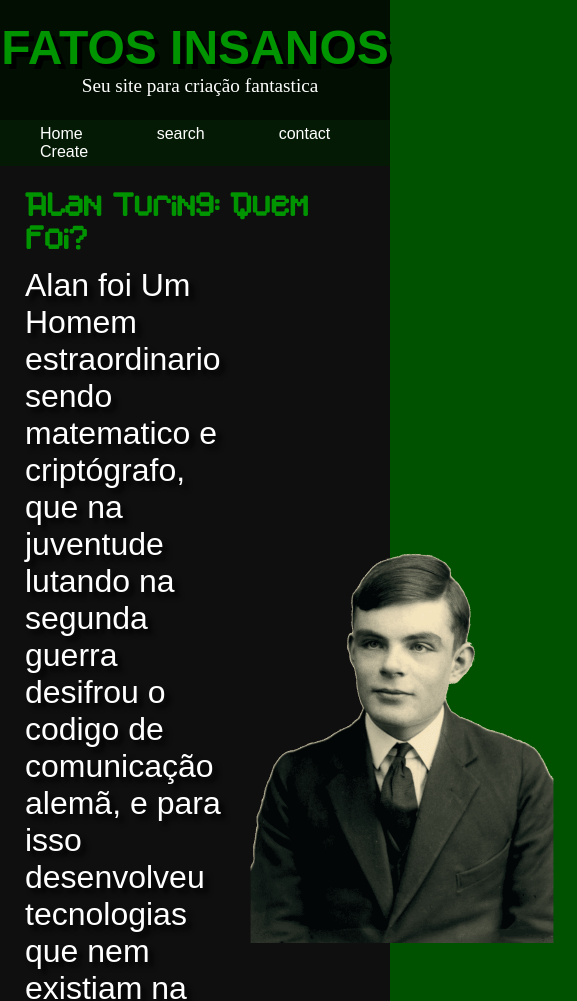
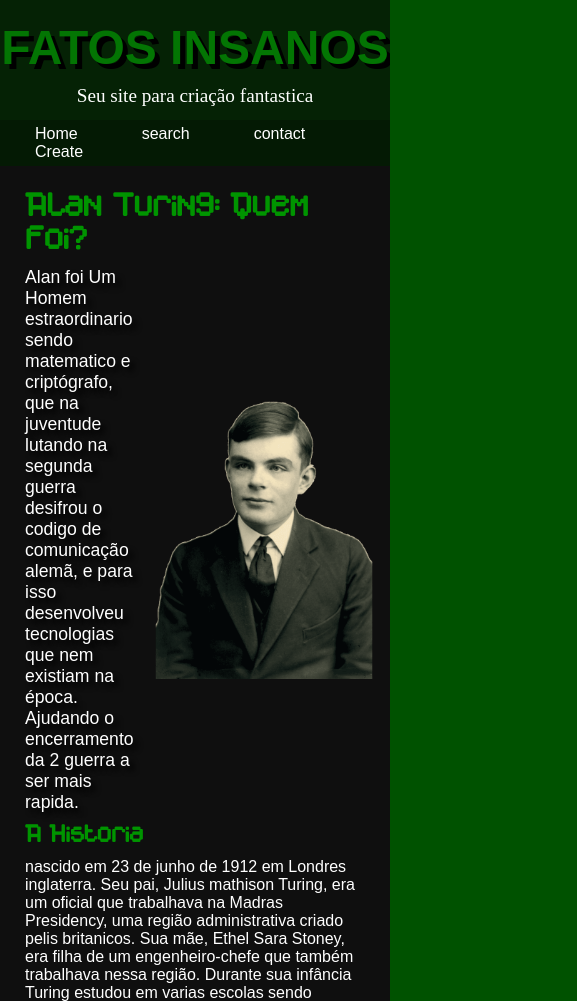
Before and after one commit to MatheusFelipeFreire/Projeto-Turing, a plain HTML site: page index.html in a window 390 px wide. Shown: the top 1001 px of the page, 577 px wide, since content can reach past the window. Drawn offline with Linux system fonts and the light colour scheme; a web font is replaced by a local one.

Commit message:
atualizaçoes

```diff
--- a/style.css
+++ b/style.css
@@ -32,6 +32,10 @@ main {
     padding: 10px;
     margin: auto;
     padding: 20px;
+}
+
+div.esquerda > img{
+    width: 250px
 }
 
 div.esquerda{
@@ -75,7 +79,7 @@ main img.kid{
 
 
 header{
-    background-color: var(--cor1);
+    background-color: #052205;
     min-height: 100px;
     padding-top: 20px;
 }
@@ -83,7 +87,7 @@ header{
 header > h1{
 
     font-family: var(--font-destque);
-    color: #009400;
+    color: #037503;
     text-align: center;
     font-size: 3em;
     text-shadow: 5px 5px black;
@@ -97,6 +101,7 @@ header > p{
     padding-left: 20px;
     padding-right: 10px;
     margin: auto;
+    padding: 10px;
 
 }
 
@@ -109,12 +114,13 @@ nav > a{
     color: white;
     font-family: var(--font-destque);
     text-decoration: none;
-    padding: 10px;
+    padding: 5px;
     margin: 25px;
 
 }
 
 nav > a:hover{
+    padding: 5px;
     background-color: #009400;
     transition-duration: 1s;
 }
@@ -148,3 +154,27 @@ div.video > iframe{
     width:90% ;
     height:90% ;
 }
+@media (max-width: 600px) {
+
+    div.esquerda > img{
+        width: 250px;
+    }
+
+    div.esquerda > p{
+        font-family: var(--font-destque);
+        font-size: 1.1em;
+        text-shadow: 5px 5px 5px black;
+    }
+
+    nav > a{
+        color: white;
+    font-family: var(--font-destque);
+    text-decoration: none;
+    padding: 5px;
+    margin: 25px;
+    }
+
+    nav > a:hover{
+        padding: 10px;
+    }
+}
```
